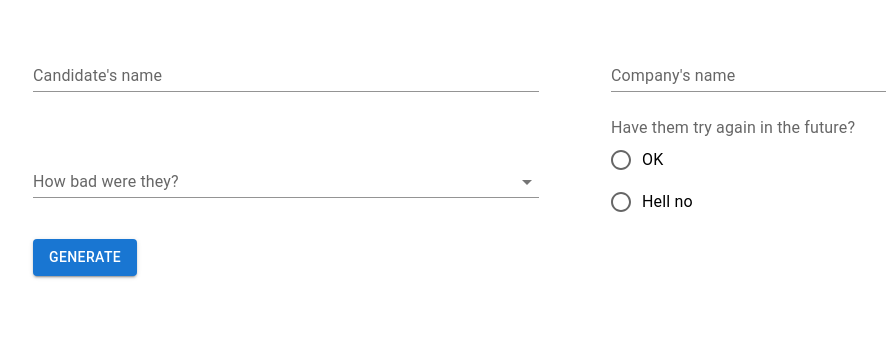
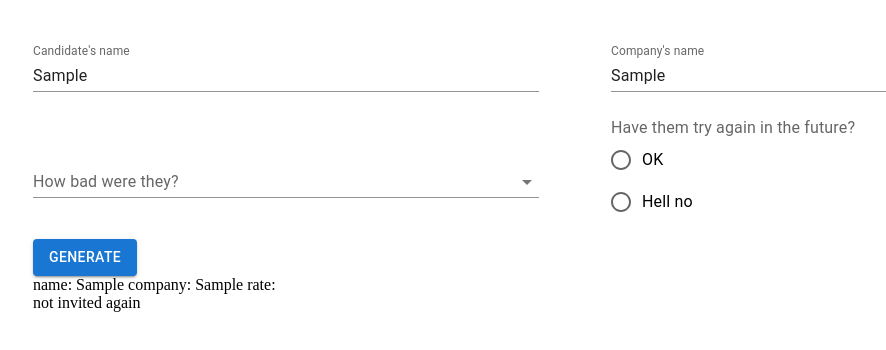
Before and after one commit to haddaro/RejectionLetterGenerator, a React (Vite) app: page / in a window 1280 px wide. Both pictures are taken after typing "Sample", "Sample" into the empty fields and a click on the button "GENERATE". Shown: the top 350 px of the page, without its empty margins (37-923 px from the left). Built offline with nearby package versions, Linux system fonts and the light colour scheme.

Commit message:
lifted up state2

```diff
--- a/src/App.tsx
+++ b/src/App.tsx
@@ -1,15 +1,34 @@
+import { useState } from "react";
 import Form from "./components/Form";
-
-type input = {
-  candidate: string;
-  company: string;
-  rating: number;
-};
+import { Input } from "./types/InputType";
 
 function App() {
+  const [data, setData] = useState<Input>({
+    candidate: "",
+    company: "",
+    rate: "",
+    reInvite: true,
+  });
+  const [isSubmitted, setIsSubmitted] = useState(false);
+
+  const handleFormSubmit = (newData: Input) => {
+    setData(newData);
+    setIsSubmitted(true);
+  };
+
   return (
     <>
-      <Form />
+      <Form onFormSubmit={handleFormSubmit} />
+      {isSubmitted && (
+        <div>
+          name: {data.candidate} company: {data.company} rate: {data.rate}
+          {data.reInvite ? (
+            <div>invited again</div>
+          ) : (
+            <div>not invited again</div>
+          )}
+        </div>
+      )}
     </>
   );
 }
--- a/src/components/Form.tsx
+++ b/src/components/Form.tsx
@@ -1,5 +1,4 @@
-import { FormEvent, useState } from "react";
-import { Input } from "../types/inputType";
+import { FormEvent, useRef, useState } from "react";
 import {
   Button,
   TextField,
@@ -13,6 +12,10 @@ import {
   Radio,
   InputLabel,
 } from "@mui/material";
+import { Input } from "../types/InputType";
+interface Props {
+  onFormSubmit: (newData: Input) => void;
+}
 
 const options: string[] = [
   "Almost hired",
@@ -23,26 +26,24 @@ const options: string[] = [
 ];
 const inviteOptions: string[] = ["OK", "Hell no"];
 
-const Form = () => {
-  const [candidateName, setCandidateName] = useState("");
-  const [companyName, setCompanyName] = useState("");
-  const [evaluation, setEvaluation] = useState("");
+const Form = ({ onFormSubmit }: Props) => {
+  const candidateRef = useRef<HTMLInputElement>(null);
+  const companyRef = useRef<HTMLInputElement>(null);
+  const rateRef = useRef<HTMLSelectElement>(null);
   const [invite, setInvite] = useState("");
 
   const handleSubmit = (e: FormEvent) => {
     e.preventDefault();
-    if (!candidateName || !companyName || evaluation === undefined) return;
-
-    const newInput: Input = {
-      candidate: candidateName,
-      company: companyName,
-      rate: evaluation,
+    const candidate = candidateRef.current?.value || "";
+    const company = companyRef.current?.value || "";
+    const rate = rateRef.current?.value || "";
+    const newData: Input = {
+      candidate,
+      company,
+      rate,
       reInvite: invite === inviteOptions[0] ? true : false,
     };
-    setCandidateName("");
-    setCompanyName("");
-    setEvaluation("");
-    console.log(newInput);
+    onFormSubmit(newData);
   };
 
   return (
@@ -51,8 +52,7 @@ const Form = () => {
         <Grid item xs={12} sm={6}>
           <TextField
             label="Candidate's name"
-            value={candidateName}
-            onChange={(e) => setCandidateName(e.target.value)}
+            inputRef={candidateRef}
             variant="standard"
             margin="normal"
             style={{ width: "90%" }}
@@ -61,9 +61,7 @@ const Form = () => {
         <Grid item xs={12} sm={6}>
           <TextField
             label="Company's name"
-            value={companyName}
-            onChange={(e) => setCompanyName(e.target.value)}
-            placeholder="company"
+            inputRef={companyRef}
             variant="standard"
             margin="normal"
             style={{ width: "90%" }}
@@ -75,17 +73,8 @@ const Form = () => {
             margin="normal"
             style={{ width: "90%" }}
           >
-            <InputLabel
-              id="evaluation-label"
-              shrink={evaluation ? true : false}
-            >
-              {evaluation ? "" : "How bad were they?"}
-            </InputLabel>
-            <Select
-              labelId="evaluation-label"
-              value={evaluation}
-              onChange={(e) => setEvaluation(e.target.value)}
-            >
+            <InputLabel id="evaluation-label">How bad were they?</InputLabel>
+            <Select labelId="evaluation-label" inputRef={rateRef}>
               {options.map((option, index) => (
                 <MenuItem value={option} key={index}>
                   {option}
```
